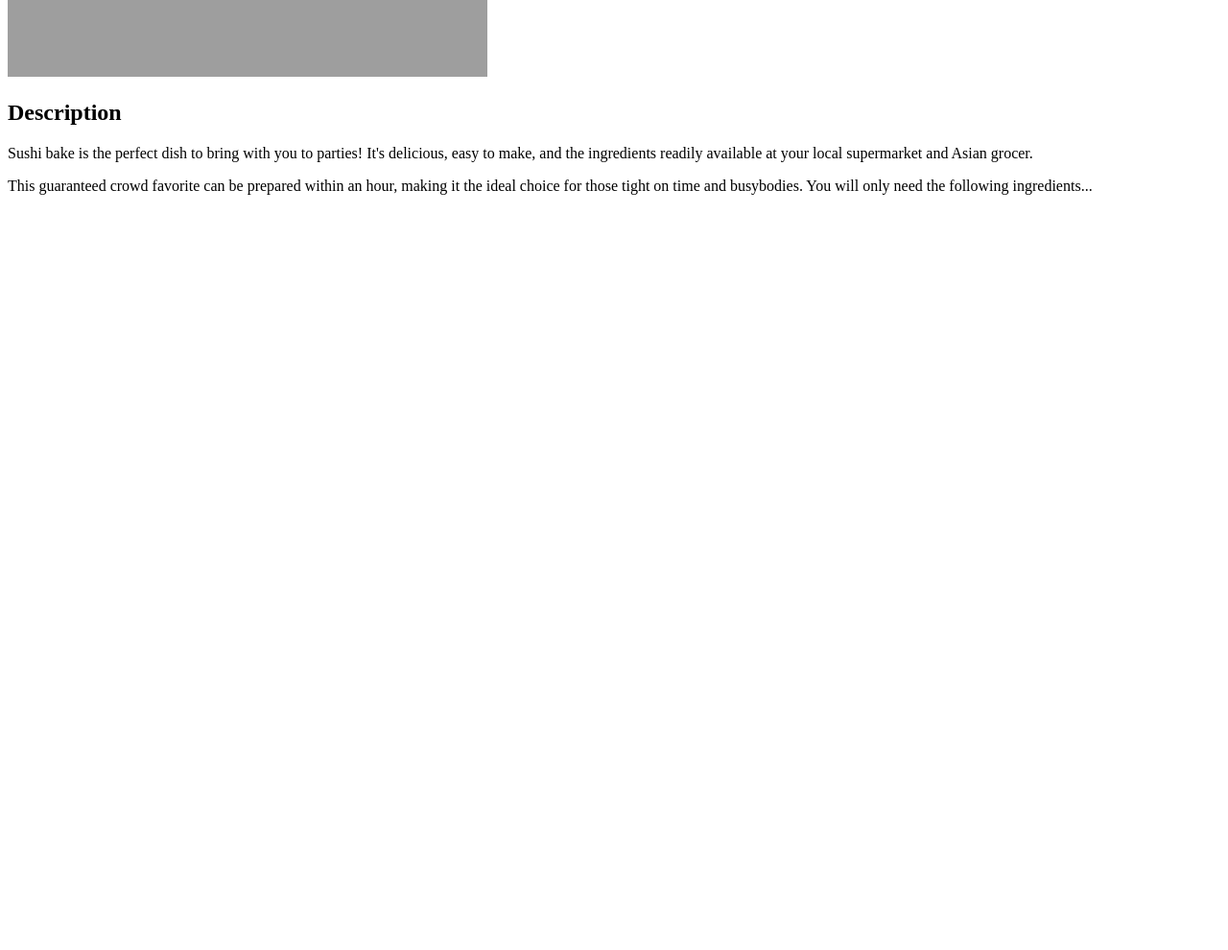
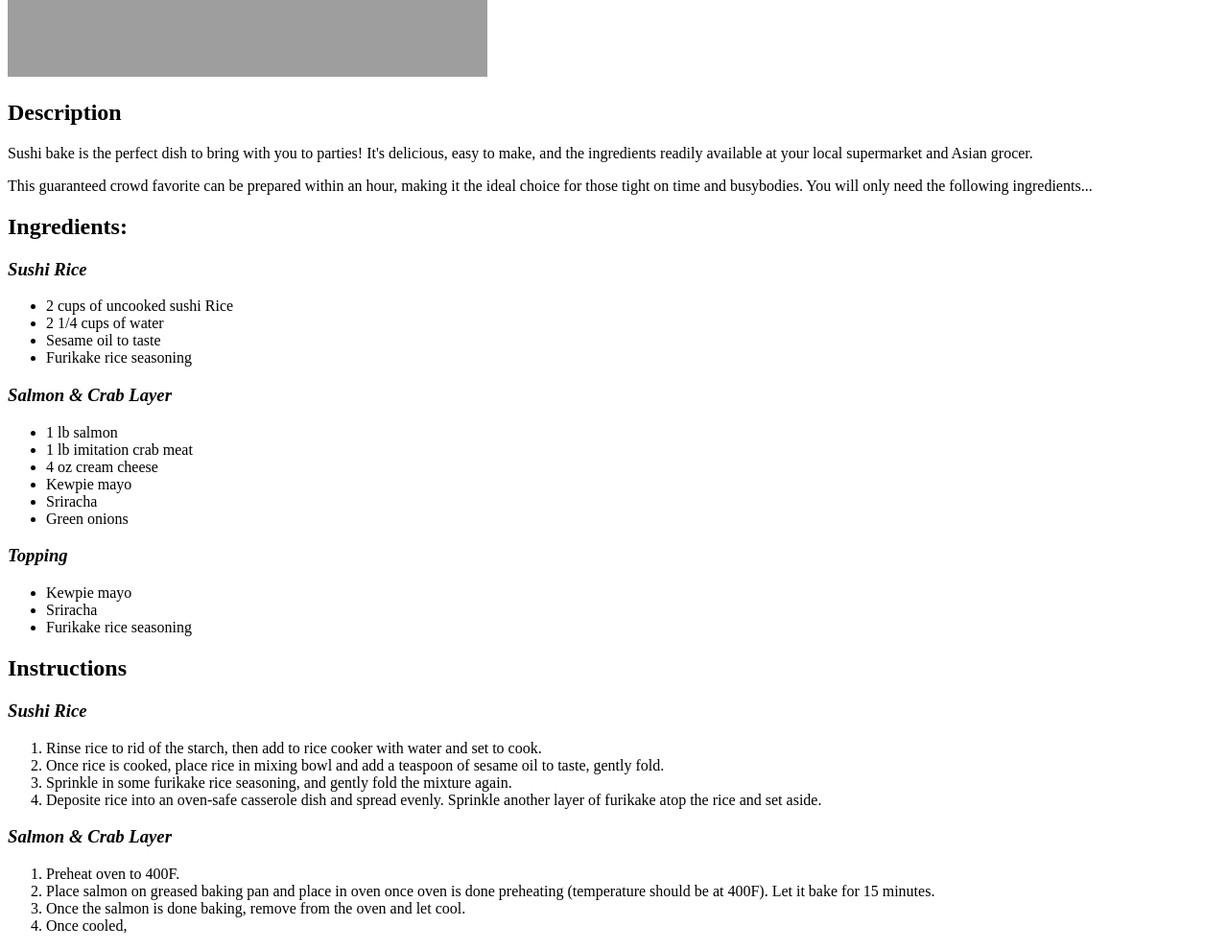
Before and after one commit to shleeann/odin-recipes, a plain HTML site: page recipes/sushibake.html in a window 1280 px wide. Shown: the part 500-1490 px from the top of the page at 96% size. Before the commit the page ends 800 px from the top, so only its background shows below. Drawn offline with Linux system fonts and the light colour scheme; grey boxes are pictures that could not be loaded.

Commit message:
Added ingredients and instructions, still WIP.

```diff
--- a/recipes/sushibake.html
+++ b/recipes/sushibake.html
@@ -5,11 +5,53 @@
         <title>Sushi Bake Recipe</title>
     </head>
 
+
     <body>
         <h1>Sushi Bake Recipe</h1>
         <img src="https://thebigmansworld.com/wp-content/uploads/2023/02/sushi-bake-recipe.jpg" alt="Slice of sushi bake" height="500px" width="500px">
+
         <h2>Description</h2>
         <p>Sushi bake is the perfect dish to bring with you to parties! It's delicious, easy to make, and the ingredients readily available at your local supermarket and Asian grocer.</p>
         <p>This guaranteed crowd favorite can be prepared within an hour, making it the ideal choice for those tight on time and busybodies. You will only need the following ingredients...</p>
+
+        <h2>Ingredients:</h2>
+        <h3><em>Sushi Rice</em></h3>
+        <ul>
+            <li>2 cups of uncooked sushi Rice</li>
+            <li>2 1/4 cups of water</li>
+            <li>Sesame oil to taste</li>
+            <li>Furikake rice seasoning</li>
+        </ul>
+        <h3><em>Salmon & Crab Layer</em></h3>
+        <ul>
+            <li>1 lb salmon</li>
+            <li>1 lb imitation crab meat</li>
+            <li>4 oz cream cheese</li>
+            <li>Kewpie mayo</li>
+            <li>Sriracha</li>
+            <li>Green onions</li>
+        </ul>
+        <h3><em>Topping</em></h3>
+        <ul>
+            <li>Kewpie mayo</li>
+            <li>Sriracha</li>
+            <li>Furikake rice seasoning</li>
+        </ul>
+
+        <h2>Instructions</h2>
+        <h3><em>Sushi Rice</em></h3>
+        <ol>
+            <li>Rinse rice to rid of the starch, then add to rice cooker with water and set to cook.</li>
+            <li>Once rice is cooked, place rice in mixing bowl and add a teaspoon of sesame oil to taste, gently fold.</li>
+            <li>Sprinkle in some furikake rice seasoning, and gently fold the mixture again.</li>
+            <li>Deposite rice into an oven-safe casserole dish and spread evenly. Sprinkle another layer of furikake atop the rice and set aside.</li>
+        </ol>
+        <h3><em>Salmon & Crab Layer</em></h3>
+        <ol>
+            <li>Preheat oven to 400F.</li>
+            <li>Place salmon on greased baking pan and place in oven once oven is done preheating (temperature should be at 400F). Let it bake for 15 minutes.</li>
+            <li>Once the salmon is done baking, remove from the oven and let cool.</li>
+            <li>Once cooled, </li>
+        </ol>
     </body>
 </html>
```
